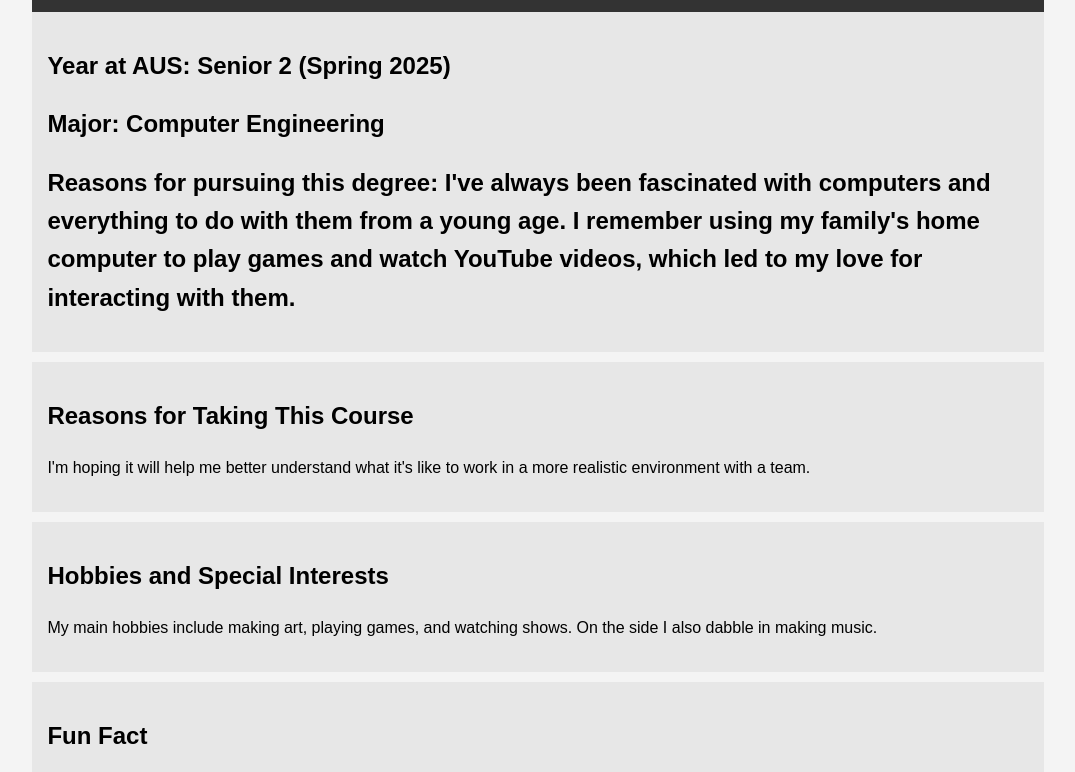
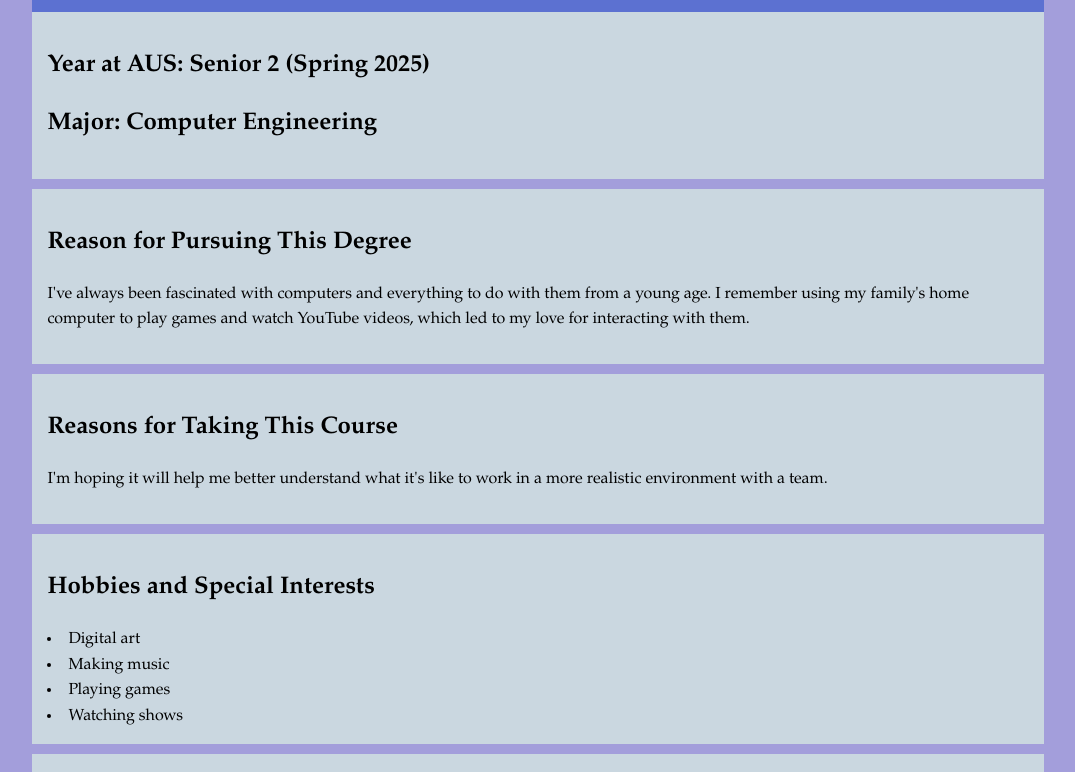
Before and after one commit to zaltirkawi/about-me, a plain HTML site: page index.html in a window 1280 px wide. Shown: the part 87-859 px from the top of the page, without its empty margins (102-1177 px from the left). Drawn offline with Linux system fonts and the light colour scheme.

Commit message:
Update index.html
big update

```diff
--- a/index.html
+++ b/index.html
@@ -4,8 +4,8 @@
     <title>About Me</title>
     <style>
         body {
-            font-family: Arial, sans-serif;
-            background-color: #f4f4f4;
+            font-family: Book Antiqua, sans-serif;
+            background-color: #a39edb;
             line-height: 1.6;
         }
         .container {
@@ -14,15 +14,15 @@
             overflow: hidden;
         }
         .main-info {
-            background: #333;
+            background: #5c71d1;
             color: #fff;
             padding: 20px;
         }
         .main-info h1 {
             margin: 0;
         }
-        .hobbies, .aus, .course, .fun-fact {
-            background: #e7e7e7;
+        .hobbies, .aus, .course, .fun-fact, .degree {
+            background: #cad7e0;
             padding: 15px;
             margin-bottom: 10px;
         }
@@ -37,17 +37,25 @@
         <section class="aus">
 		<h2>Year at AUS: Senior 2 (Spring 2025)</h2>
 		<h2>Major: Computer Engineering</h2>
-		<h2>Reasons for pursuing this degree: I've always been fascinated with computers and everything to do with them from a young age. I remember using my family's home computer to play games and watch YouTube videos, which led to my love for interacting with them.</h2>
+
         </section>
 
-	<section class="course">
+        <section class="degree">
+            <h2>Reason for Pursuing This Degree</h2>
+            <p>I've always been fascinated with computers and everything to do with them from a young age. I remember using my family's home computer to play games and watch YouTube videos, which led to my love for interacting with them.</p>
+        </section>
+
+	   <section class="course">
             <h2>Reasons for Taking This Course</h2>
             <p>I'm hoping it will help me better understand what it's like to work in a more realistic environment with a team.</p>
         </section>
 
         <section class="hobbies">
             <h2>Hobbies and Special Interests</h2>
-            <p>My main hobbies include making art, playing games, and watching shows. On the side I also dabble in making music.</p>
+            <li>Digital art</li>
+            <li>Making music</li>
+            <li>Playing games</li>
+            <li>Watching shows</li>
         </section>
 
         <section class="fun-fact">
```
